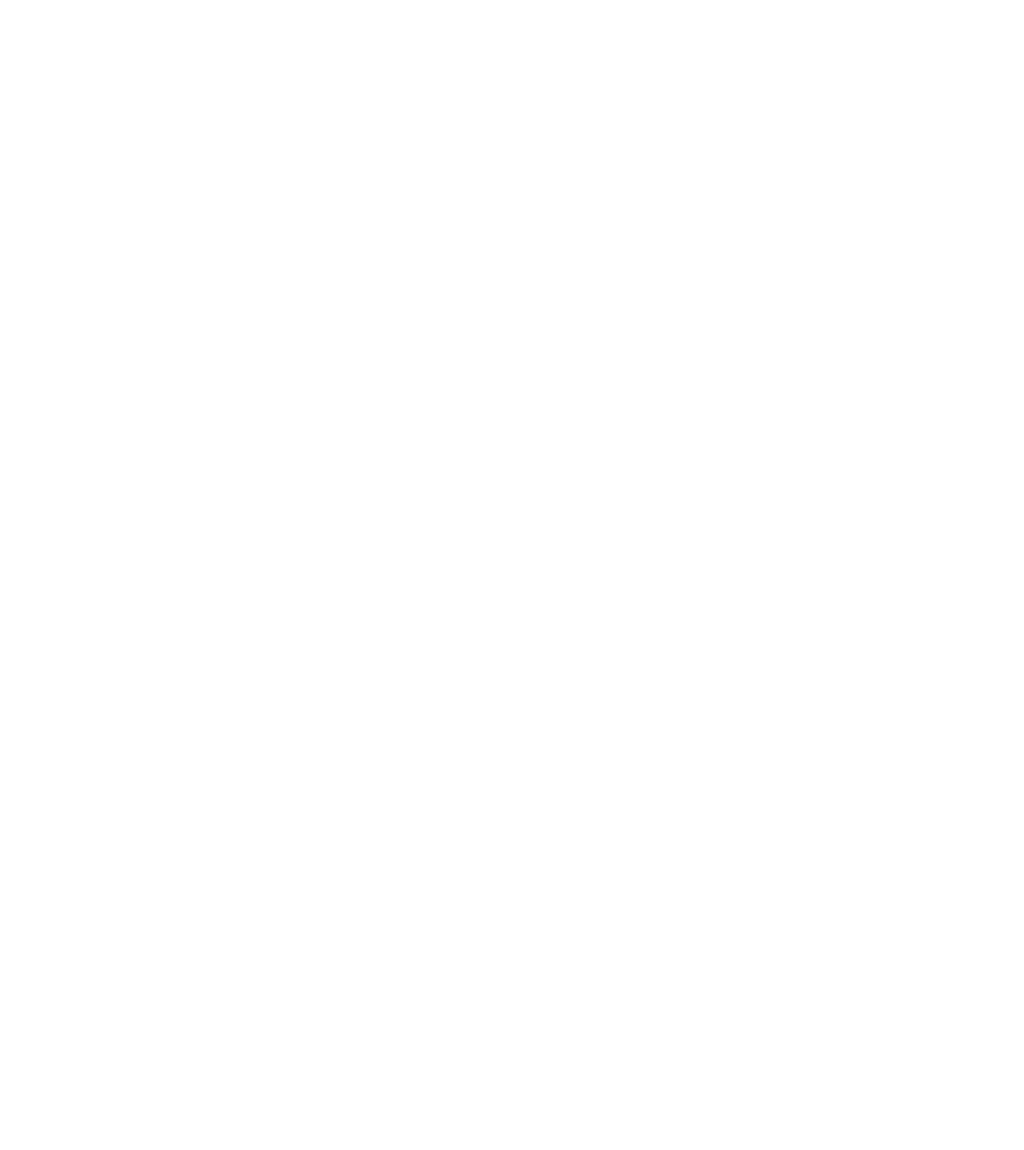
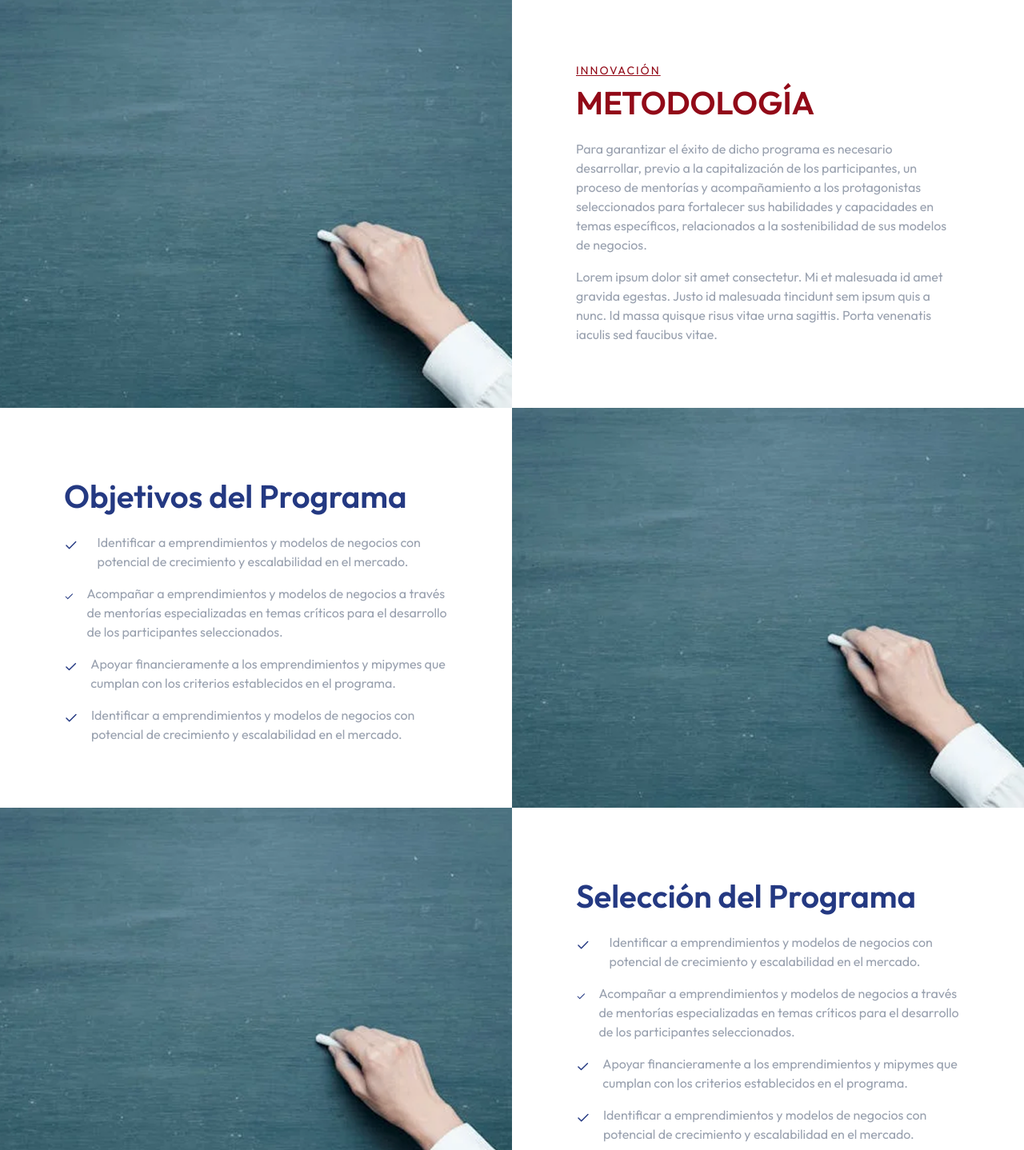
Before and after one commit to vanessamoralesm/front_unan, a React (Vite) app: page /programa in a window 1280 px wide. Before the commit this address had no page. Shown: the part 552-1990 px from the top of the page at 80% size. Before the commit the page ends 800 px from the top, so only its background shows below. Built offline with nearby package versions, Linux system fonts and the light colour scheme.

Commit message:
creacion de la seccion de mentores

```diff
--- a/index.html
+++ b/index.html
@@ -10,7 +10,7 @@
       rel="stylesheet"
     />
     <meta name="viewport" content="width=device-width, initial-scale=1.0" />
-    <title>Vite + React + TS</title>
+    <title>UNAN</title>
   </head>
   <body class="font-primary">
     <div id="root"></div>
--- a/src/components/Text.tsx
+++ b/src/components/Text.tsx
@@ -3,25 +3,35 @@
 interface TextProps {
     as?: 'title'| 'subtitle' | 'text'| 'paragraph',
     children: React.ReactNode,
-    className?: string
+    className?: string,
+    color?:'blue'|'red'|'yellow'|'gray'| null
 
 }
 
-export default function Text({ as = 'text', children, className = '' }: TextProps) {
+const colores = {
+    blue: 'text-blue-primary',
+    red: 'text-red-primary',
+    yellow: 'text-yellow-primary',
+    gray: 'text-gray-400'
+}
+
+export default function Text({ as = 'text', children, className = '', color = null }: TextProps) {
+
+  const colorClass = color ? colores[color] : ''
 
   if (as === 'paragraph') {
     return (
-      <p className={cn("text-red-primary tracking-[2px] uppercase underline text-sm",className)}>{children}</p>
+      <p className={cn("text-red-primary tracking-[2px] uppercase underline text-sm",className,colorClass)}>{children}</p>
     )
   }
 
   if(as === 'subtitle') {
     return (
-      <h2 className={cn("text-[2.5rem] font-semibold text-blue-primary",className)}>{children}</h2>
+      <h2 className={cn("text-[2.5rem] font-semibold text-blue-primary",className,colorClass)}>{children}</h2>
     )
   }
 
   return (
-    <p className={cn("text-gray-400",className)}>{children}</p>
+    <p className={cn("text-gray-400",className,colorClass)}>{children}</p>
   )
 }
--- /dev/null
+++ b/src/components/landing/SectionGrid.tsx
@@ -0,0 +1,31 @@
+import { cn } from "@/lib/utils"
+import Container from "../Container"
+
+interface Props {
+    container?: boolean,
+    children: React.ReactNode
+    className?: string
+}
+
+export default function SectionGrid({ container = false, children, className = '' }: Props) {
+
+    if (container) {
+        return (
+            <section className="py-20">
+                <Container>
+                    <div className={cn("grid grid-cols-2 items-center gap-4", className)}>
+                        {children}
+                    </div>
+                </Container>
+            </section>
+        )
+    }
+
+    return (
+        <section>
+            <div className={cn("grid grid-cols-2 items-center", className)}>
+                {children}
+            </div>
+        </section>
+    )
+}
--- /dev/null
+++ b/src/components/landing/SectionRow.tsx
@@ -0,0 +1,47 @@
+import { cn } from "@/lib/utils";
+import Text from "../Text";
+import SectionGrid from "./SectionGrid";
+
+interface Props {
+    container?: boolean,
+    children?: React.ReactNode
+    className?: string
+    tag:string,
+    title:string,
+    description:string,
+    img:string
+    alt:string
+    reverse?:boolean
+}
+
+export default function SectionRow({ container = false,reverse = false , children, className = '' , tag,title,description,img, alt }: Props) {
+  return (
+    <SectionGrid container={container} className={className}>
+         <div className={cn("text-white p-20", {
+            "order-last": reverse,
+         })}>
+          <div className="max-w-2xl w-full">
+            <Text as="paragraph" >
+              {tag}
+            </Text>
+            <Text as="subtitle" className="mb-4 leading-[1.25] mt-1 ">
+              {title}
+            </Text>
+            <p className="text-gray-400">
+                {description}
+            </p>
+            {
+                children && <div>{children}</div>
+            }
+          </div>
+        </div>
+        <figure className="w-full h-full">
+          <img
+            className="w-full h-full object-cover"
+            src={img}
+            alt={alt}
+          />
+        </figure>
+    </SectionGrid>
+  )
+}
--- /dev/null
+++ b/src/pages/landing/Program.tsx
@@ -0,0 +1,96 @@
+import SectionGrid from "@/components/landing/SectionGrid";
+import Text from "@/components/Text";
+import Pizzaron from '@/assets/img/pisarron.png'
+import { Check } from "lucide-react";
+export default function Program() {
+    return (
+        <div>
+            <SectionGrid>
+                <div className="p-20">
+                    <Text as="subtitle" color={'red'}>Programa de Incubación y Aceleración de Negocios</Text>
+                    <p className="text-gray-400 mt-4">En nuestro emprendimiento, cada proyecto es una oportunidad para innovar y crecer. Únete a nosotros en este viaje hacia el éxito y la creatividad.</p>
+                </div>
+                <figure className="size-full">
+                    <img src={Pizzaron} alt="pizza ron" className="w-full h-full object-cover block" />
+                </figure>
+            </SectionGrid>
+            <SectionGrid>
+                <div className="p-20 order-last">
+                    <Text as="paragraph" >INNOVACIÓN</Text>
+                    <Text as="subtitle" color={'red'}>METODOLOGÍA</Text>
+                    <p className="text-gray-400 mt-4">
+                        Para garantizar el éxito de dicho programa es necesario desarrollar,  previo a la capitalización de los participantes, un proceso de mentorías y acompañamiento a los protagonistas seleccionados para fortalecer sus  habilidades y capacidades en temas específicos, relacionados a la  sostenibilidad de sus modelos de negocios.
+                    </p>
+                    <p className="text-gray-400 mt-4">
+                        Lorem ipsum dolor sit amet consectetur. Mi et malesuada id amet gravida egestas. Justo id malesuada tincidunt sem ipsum quis a nunc. Id massa quisque risus vitae urna sagittis. Porta venenatis iaculis sed faucibus vitae.
+                    </p>
+                </div>
+                <figure className="size-full">
+                    <img src={Pizzaron} alt="pizza ron" className="w-full h-full object-cover block" />
+                </figure>
+            </SectionGrid>
+            <SectionGrid>
+                <div className="p-20 ">
+                    <Text as="subtitle">Objetivos del Programa</Text>
+                    <ul className="mt-4 space-y-4">
+                        <li className="w-full flex gap-6 text-gray-400">
+                            <Check className="text-blue-primary size-8"/>
+                            <p>Identificar a emprendimientos y modelos de negocios con potencial de crecimiento y escalabilidad en el mercado.</p>
+                        </li>
+                        <li className="w-full flex gap-4 text-gray-400">
+                            <Check className="text-blue-primary size-8"/>
+                            <p>
+                            Acompañar a emprendimientos y modelos de negocios a través de  mentorías especializadas en temas críticos para el desarrollo de los  participantes seleccionados.
+
+                            </p>
+                        </li>
+                        <li className="w-full flex gap-4 text-gray-400">
+                            <Check className="text-blue-primary size-8"/>
+                            <p>
+                            Apoyar financieramente a los emprendimientos y mipymes que cumplan con los criterios establecidos en el programa.
+                            </p>
+                        </li>
+                        <li className="w-full flex gap-4 text-gray-400">
+                            <Check className="text-blue-primary size-8"/>
+                            <p>Identificar a emprendimientos y modelos de negocios con potencial de crecimiento y escalabilidad en el mercado.</p>
+                        </li>
+                    </ul>
+                </div>
+                <figure className="size-full">
+                    <img src={Pizzaron} alt="pizza ron" className="w-full h-full object-cover block" />
+                </figure>
+            </SectionGrid>
+            <SectionGrid>
+                <div className="p-20 order-last">
+                    <Text as="subtitle">Selección del Programa</Text>
+                    <ul className="mt-4 space-y-4">
+                        <li className="w-full flex gap-6 text-gray-400">
+                            <Check className="text-blue-primary size-8"/>
+                            <p>Identificar a emprendimientos y modelos de negocios con potencial de crecimiento y escalabilidad en el mercado.</p>
+                        </li>
+                        <li className="w-full flex gap-4 text-gray-400">
+                            <Check className="text-blue-primary size-8"/>
+                            <p>
+                            Acompañar a emprendimientos y modelos de negocios a través de  mentorías especializadas en temas críticos para el desarrollo de los  participantes seleccionados.
+
+                            </p>
+                        </li>
+                        <li className="w-full flex gap-4 text-gray-400">
+                            <Check className="text-blue-primary size-8"/>
+                            <p>
+                            Apoyar financieramente a los emprendimientos y mipymes que cumplan con los criterios establecidos en el programa.
+                            </p>
+                        </li>
+                        <li className="w-full flex gap-4 text-gray-400">
+                            <Check className="text-blue-primary size-8"/>
+                            <p>Identificar a emprendimientos y modelos de negocios con potencial de crecimiento y escalabilidad en el mercado.</p>
+                        </li>
+                    </ul>
+                </div>
+                <figure className="size-full">
+                    <img src={Pizzaron} alt="pizza ron" className="w-full h-full object-cover block" />
+                </figure>
+            </SectionGrid>
+        </div>
+    )
+}
--- a/src/pages/landing/Teachers.tsx
+++ b/src/pages/landing/Teachers.tsx
@@ -7,7 +7,7 @@
 import Container from "@/components/Container";
 import TeacherCard from "@/components/landing/teacher/TeacherCard";
 import Banner from "@/components/landing/Banner";
-import { Button } from "@/components/ui/button";
+import SectionRow from "@/components/landing/SectionRow";
 export default function Teachers() {
   return (
     <div>
@@ -35,22 +35,14 @@
           </div>
         </div>
       </section>
-      <section>
-        <div className="grid grid-cols-2 items-center">
-          <figure className="h-full">
-            <img src={MentorQueEs} alt="estudiantes haciendo un proyecto" className="w-full h-full object-cover block " />
-          </figure>
-          <div className="text-white p-20">
-            <div className="max-w-2xl w-full">
-              <Text as="paragraph" className="">UNETE</Text>
-              <Text as="subtitle" className="mb-4 leading-[1.25] mt-1 ">¿Qué es un mentor?</Text>
-              <p className="text-gray-400 mb-4">
-              Es un referente para el alumno, que lo inspira a ejercer un liderazgo de  acción positiva en situaciones cotidianas y difíciles.Es un formador que se comparte con el otro, con la intensión de promover mutuamente su desarrollo integral.
-              </p>
-            </div>
-          </div>
-        </div>
-      </section>
+      <SectionRow
+        tag="UNETE"
+        title="¿Qué es un mentor?"
+        description="Es un referente para el alumno, que lo inspira a ejercer un liderazgo de  acción positiva en situaciones cotidianas y difíciles.Es un formador que se comparte con el otro, con la intensión de promover mutuamente su desarrollo integral."
+        img={MentorQueEs}
+        alt="estudiantes haciendo un proyecto"
+        reverse
+      />
       <section className="py-20">
         <Container>
           <div className="mb-8 text-center">
--- a/src/routes/index.tsx
+++ b/src/routes/index.tsx
@@ -13,6 +13,7 @@
 import Dashboard from "@/pages/admin/Dashboard";
 import Investigation from "@/pages/landing/Investigation";
 import Enterprise from "@/pages/landing/Enterprise";
+import Program from "@/pages/landing/Program";
 
 export default function Index() {
 
@@ -56,6 +57,10 @@
                 {
                     path:'emprendimiento',
                     element: <Enterprise />
+                },
+                {
+                    path:'programa',
+                    element: <Program />
                 }
             ]
         },
```
Also changed, not shown: src/pages/landing/Projects.tsx (+21 -48 lines), src/assets/img/pisarron.png (added).
